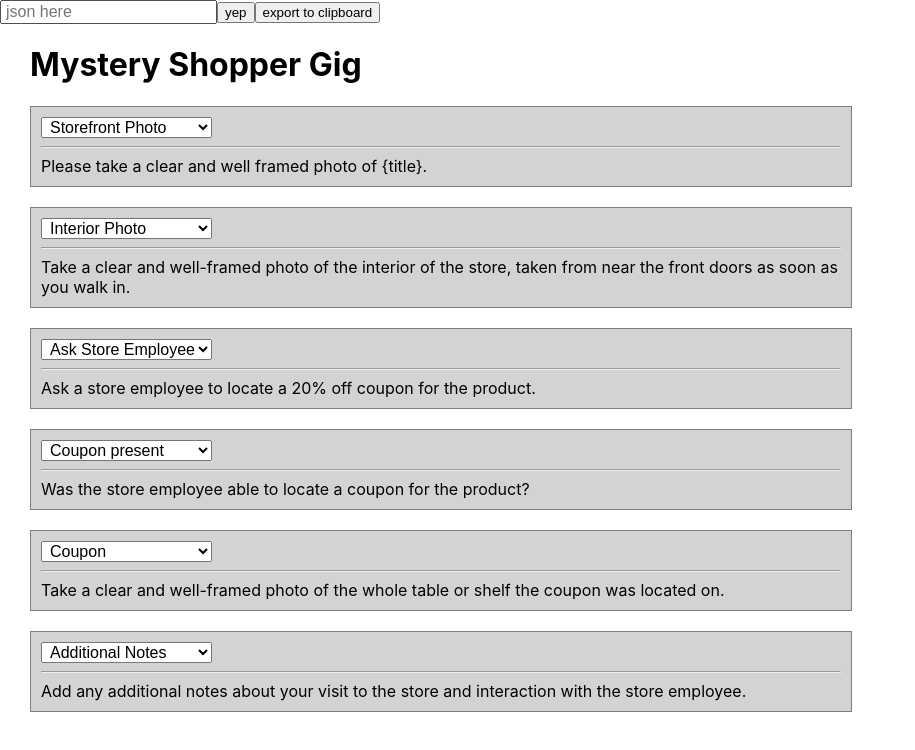
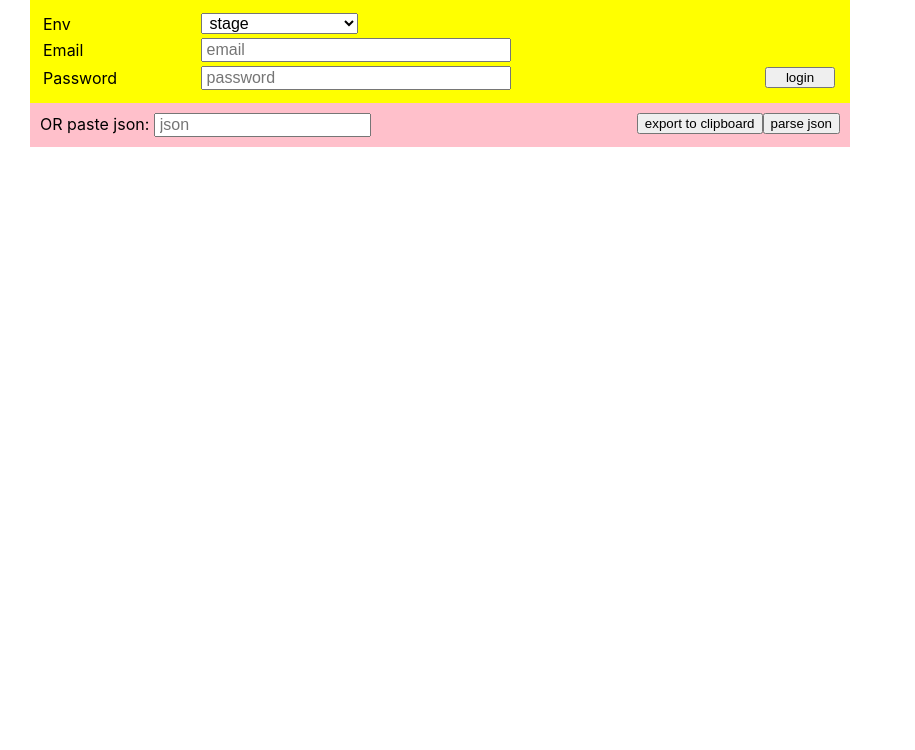
Before and after one commit to solomon-gumball/survey-builder, a React (Create React App) app: page / in a window 1280 px wide. Shown: the top 750 px of the page, without its empty margins (0-915 px from the left). Built offline with nearby package versions, Linux system fonts and the light colour scheme.

Commit message:
download and save drafts

```diff
--- a/package.json
+++ b/package.json
@@ -3,6 +3,8 @@
   "version": "0.1.0",
   "private": true,
   "dependencies": {
+    "axios": "~0.18.1",
+    "gigwalk": "^1.7.2",
     "react": "^16.8.6",
     "react-dom": "^16.8.6",
     "react-scripts": "2.1.8"
--- a/src/App.css
+++ b/src/App.css
@@ -19,8 +19,19 @@
   color: white;
 }
 
+.login-button {
+  float: right;
+}
+
 .App-link {
   color: #61dafb;
+}
+
+.login-container {
+  margin-left: 30px;
+  width: 800px;
+  background: yellow;
+  padding: 10px;
 }
 
 .conditional-container {
--- a/src/App.js
+++ b/src/App.js
@@ -1,20 +1,61 @@
 import React, { Component } from 'react'
 import './App.css'
-// import test from './test'
 import test from './test-subscription'
 import DataType from './DataType'
+import axios from 'axios'
+import Gigwalk from 'gigwalk'
+import LoginForm from './LoginForm'
+import { Environments } from './constants'
+import SaveOrLoadProjectForm from './SaveOrLoadProjectForm'
 
 class App extends Component {
   constructor(props) {
     super(props)
 
-    this.state = {}
+    this.state = {
+      showJSONInput: !getUrlVars()["subscription"],
+      auth: this.getCookie('Authorization'),
+      env: this.getCookie('env')
+        ? Environments.find(env => env.name === this.getCookie('env'))
+        : Environments[0],
+      dataTypes: []
+    }
 
-    this.loadFromJSON(test, true)
+    if (this.state.auth && this.state.env) {
+      this.handleLoggedIn(this.state.auth, this.state.env)
+    } else {
+      this.logoutAction()
+    }
+
+    // this.loadFromJSON(test, true)
+  }
+
+  client;
+
+  getCookie(name)
+  {
+    var re = new RegExp(name + "=([^;]+)");
+    var value = re.exec(document.cookie);
+    return (value != null) ? unescape(value[1]) : null;
+  }
+
+  handleLoggedIn(token, env) {
+    this.client = new Gigwalk({ hostname: env.hostname })
+    this.client.authenticate({ token })
+    // this.client.client.defaults.headers.common = {
+    //     ...this.client.client.defaults.headers.common,
+    //     "Content-Type": 'application/json'
+    // }
+
+    let projectID = parseInt(getUrlVars()["subscription"])
+    if (projectID) {
+      this.loadProject(projectID)
+    }
   }
 
   loadFromJSON(json, silent) {
     this.state = {
+      ...this.state,
       dataTypes: json.data[0]["organization_observation_target_lists"].reduce(
         (acc, list) => {
           acc.push.apply(acc, list.data_types)
@@ -34,15 +75,86 @@ class App extends Component {
     }
   }
 
+  logoutAction() {
+    document.cookie = `Authorization=;`
+    document.cookie = `env=;`
+
+    this.setState({
+      env: Environments[0],
+      auth: null
+    })
+  }
+
+  loadProject(projectID) {
+    this.client.subscriptions.get({ organization_subscription_id: projectID })
+    .then(res => {
+      this.loadFromJSON(res.data)
+    })
+    .catch(res => {
+      window.alert(res.message)
+    })
+  }
+
+  onSave() {
+    this.client.subscriptions.update({
+      organization_subscription_id: this.state._json.data[0].id,
+      subscription: {
+        organization_observation_target_lists: [
+          { data_types: this.state.dataTypes }
+        ]
+      }
+    })
+    .then(res => {
+      console.log(res)
+      window.alert(res.message)
+    })
+    .catch(res => {
+      console.log(res)
+      window.alert("Error saving project: " + res)
+    })
+  }
+
+  loginAction(email, password, env) {
+    axios.post(`https://${env.hostname}/v1/auth`, null, { headers: { Authorization: `Basic ${btoa(`${email}:${password}`)}`} })
+    .then(res => {
+      let auth = res.data.data[0].auth_token
+      this.handleLoggedIn(auth, env)
+      document.cookie = `Authorization=${auth};`
+      document.cookie = `env=${env.name};`
+      this.setState({ auth, env })
+    })
+  }
+
   render() {
     let { dataTypes, data_type_id_list, _json, data_type_map, title } = this.state
 
     return (
       <div>
-        <div>
-          <input placeholder="json here" ref={(t) => {this.inputEl = t}}></input>
-          <button onClick={() => this.loadFromJSON(JSON.parse(this.inputEl.value), false)}>yep</button>
-          <button onClick={() => {
+        {
+          this.state.auth
+          ? (
+              <SaveOrLoadProjectForm
+                projectID={this.state._json ? this.state._json.data[0].id : null}
+                env={this.state.env}
+                onSave={this.onSave.bind(this)}
+                onLogout={this.logoutAction.bind(this)}
+              />
+            )
+          : (<LoginForm env={this.state.env} loginAction={this.loginAction.bind(this)}/>)
+        }
+        {this.state.showJSONInput &&
+          (
+            <div className="login-container" style={{ backgroundColor: "pink" }}>
+              OR paste json: <input placeholder="json" ref={(t) => {this.inputEl = t}}></input>
+              <button
+                onClick={() => this.loadFromJSON(JSON.parse(this.inputEl.value), false)}
+                className="login-button"
+              >
+                parse json
+              </button>
+              <button
+                className="login-button"
+                onClick={() => {
                 const obsTargetList = {
                   data_types: this.state.dataTypes
                 }
@@ -60,6 +172,8 @@ class App extends Component {
                 export to clipboard
               </button>
             </div>
+          )
+        }
         <div style={{ marginLeft: 30 }}>
           <h1>{title}</h1>
           {dataTypes.map((dataType, i) => (
--- /dev/null
+++ b/src/LoginForm.js
@@ -0,0 +1,52 @@
+import React, { Component} from 'react'
+import './App.css'
+import { Environments } from './constants'
+
+export default class LoginForm extends Component {
+  emailInput;
+  passwordInput;
+  envInput;
+
+  render() {
+    return (
+
+      <div className="login-container" style={{ position: 'relative' }}>
+        <table style={{ width: 800 }}>
+          <tr>
+            <td>Env</td>
+            <td><select ref={(t) => {this.envInput = t}}>
+              {Environments.map(env => (
+                  <option
+                    value={env.name}
+                    selected={env === this.props.env}
+                  >
+                    {env.name}
+                  </option>
+              ))}
+            </select></td>
+          </tr>
+          <tr>
+            <td>Email</td>
+            <td><input style={{ width: 300 }} placeholder="email" ref={(t) => {this.emailInput = t}}></input></td>
+          </tr>
+          <tr>
+            <td>Password</td>
+            <td><input style={{ width: 300 }} placeholder="password" ref={(t) => {this.passwordInput = t}}></input></td>
+          </tr>
+        </table>
+        <button
+          class="login-button"
+          style={{ marginBottom: 10, position: 'absolute', bottom: 5, right: 15, width: 70 }}
+          onClick={() =>
+            this.props.loginAction(
+              this.emailInput.value,
+              this.passwordInput.value,
+              Environments.withName(this.envInput.value)
+            )
+          }>
+            login
+        </button>
+      </div>
+    )
+  }
+}
--- /dev/null
+++ b/src/SaveOrLoadProjectForm.js
@@ -0,0 +1,24 @@
+import React, { Component} from 'react'
+import './App.css'
+
+export default class SaveOrLoadProjectForm extends Component {
+  render() {
+    return (
+      <div className="login-container" style={{ backgroundColor: 'lightgreen'}}>
+        {`You are logged in to ${this.props.env.name} viewing project with ID: ${this.props.projectID}`}
+        <button
+          className="login-button"
+          onClick={() => this.props.onSave()}
+        >
+          save
+        </button>
+        <button
+          className="login-button"
+          onClick={() => this.props.onLogout()}
+        >
+          logout
+        </button>
+      </div>
+    )
+  }
+}
--- /dev/null
+++ b/src/constants.js
@@ -0,0 +1,15 @@
+export const Environments = [
+  { name: 'stage', hostname: 'stage-api.apps.gigwalk.com' },
+  { name: 'beta', hostname: 'beta-api.app.gigwalk.com' },
+  { name: 'enterprise', hostname: 'api.enterprise.gigwalk.com' },
+  { name: 'prod (multi-tenant)', hostname: 'api.app.gigwalk.com' },
+  { name: 'partner-dev', hostname: 'partner-dev-api.enterprise.gigwalk.com' },
+  { name: 'partner-stage', hostname: 'partner-api.apps.gigwalk.com' },
+  { name: 'japan-prod', hostname: 'api.jp.gigwalk.com' },
+  { name: 'japan-sandbox', hostname: 'sandbox-api.jp.gigwalk.com' },
+  { name: 'japan-staging', hostname: 'staging-api.jp.gigwalk.com' },
+]
+
+Environments.withName = function(name) {
+  return Environments.find(env => env.name === name)
+}
```
Also changed, not shown: 1 other file (tests, documents, lock files or other folders). Lines whose indentation alone changed are shown as unchanged.
